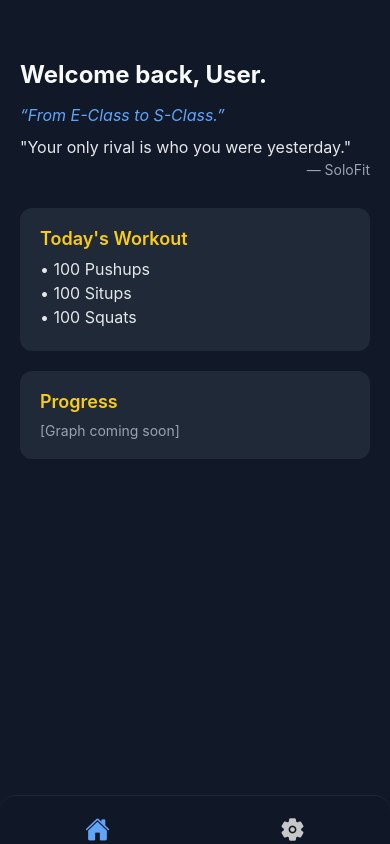
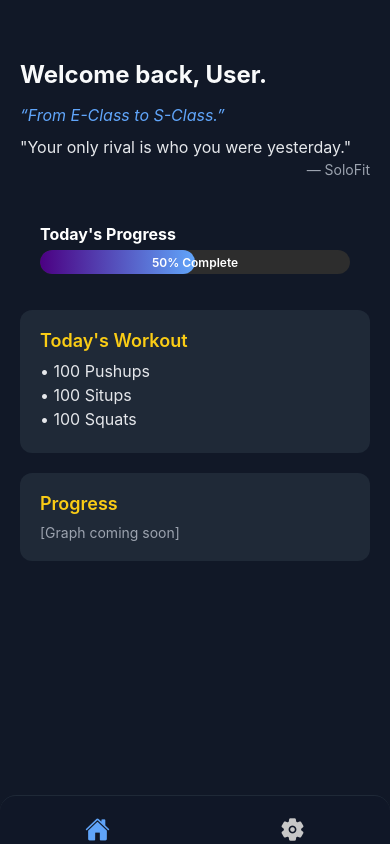
Before and after one commit to FabianC1/SoloFit, a React Native app: screen /Home in a window 390 px wide. Built offline with nearby package versions, Linux system fonts and the light colour scheme.

Commit message:
Implemented progress bar. need to work on logic

```diff
--- a/package.json
+++ b/package.json
@@ -26,7 +26,8 @@
     "react-native-web": "^0.20.0",
     "@expo/vector-icons": "^14.1.0",
     "expo-system-ui": "~5.0.8",
-    "expo-navigation-bar": "~4.2.5"
+    "expo-navigation-bar": "~4.2.5",
+    "expo-linear-gradient": "~14.1.5"
   },
   "devDependencies": {
     "@babel/core": "^7.25.2",
--- /dev/null
+++ b/src/components/DailyProgressBar.tsx
@@ -0,0 +1,74 @@
+import React from 'react';
+import { View, Text, StyleSheet } from 'react-native';
+import { LinearGradient } from 'expo-linear-gradient';
+
+interface DailyProgressBarProps {
+    progress: number; // value from 0 to 100
+}
+
+const DailyProgressBar = ({ progress }: DailyProgressBarProps) => {
+    const clampedProgress = Math.min(Math.max(progress, 0), 100);
+
+    return (
+        <View style={styles.container}>
+            <Text style={styles.title}>Today's Progress</Text>
+            <View style={styles.barBackground}>
+                <View style={[styles.fillWrapper]}>
+                    <LinearGradient
+                        colors={['#4b0082', '#60a5fa']}
+                        start={{ x: 0, y: 0 }}
+                        end={{ x: 1, y: 0 }}
+                        style={[styles.barFill, { width: `${clampedProgress}%` }]}
+                    />
+                    <View style={styles.centeredTextWrapper}>
+                        <Text style={styles.progressText}>
+                            {Math.floor(clampedProgress)}% Complete
+                        </Text>
+                    </View>
+                </View>
+            </View>
+        </View>
+    );
+};
+
+const styles = StyleSheet.create({
+    container: {
+        marginVertical: 16,
+        paddingHorizontal: 20,
+        paddingBottom: 20,
+    },
+    title: {
+        color: '#fff',
+        fontSize: 16,
+        fontWeight: 'bold',
+        marginBottom: 6,
+    },
+    barBackground: {
+        height: 24,
+        backgroundColor: '#2d2d2d',
+        borderRadius: 12,
+        overflow: 'hidden',
+        justifyContent: 'center',
+    },
+    fillWrapper: {
+        flex: 1,
+        justifyContent: 'center',
+    },
+    barFill: {
+        position: 'absolute',
+        height: '100%',
+        borderRadius: 12,
+    },
+    centeredTextWrapper: {
+        justifyContent: 'center',
+        alignItems: 'center',
+        height: '100%',
+    },
+    progressText: {
+        color: '#fff',
+        fontWeight: '600',
+        fontSize: 12,
+    },
+});
+
+export default DailyProgressBar;
--- a/src/screens/HomeScreen.tsx
+++ b/src/screens/HomeScreen.tsx
@@ -1,5 +1,6 @@
 import React, { useMemo, useState, useCallback, } from 'react';
 import { useQuotePreferences } from '../context/QuotePreferencesContext';
+import DailyProgressBar from '../components/DailyProgressBar';
 import { quotes } from '../data/quotes';
 import {
     View,
@@ -51,6 +52,7 @@ const HomeScreen = () => {
                         <RefreshControl refreshing={refreshing} onRefresh={onRefresh} />
                     }
                 >
+
                     <Text style={styles.heading}>Welcome back, User.</Text>
                     {/* App Slogan */}
                     <Text style={styles.slogan}>“From E-Class to S-Class.”</Text>
@@ -61,6 +63,8 @@ const HomeScreen = () => {
                         <Text style={styles.author}>— {randomQuote.author}</Text>
                     </View>
 
+                    {/* Daily Progress Bar */}
+                    <DailyProgressBar progress={50} />
 
                     <View style={styles.card}>
                         <Text style={styles.cardTitle}>Today's Workout</Text>
```
Also changed, not shown: 1 other file (tests, documents, lock files or other folders).
